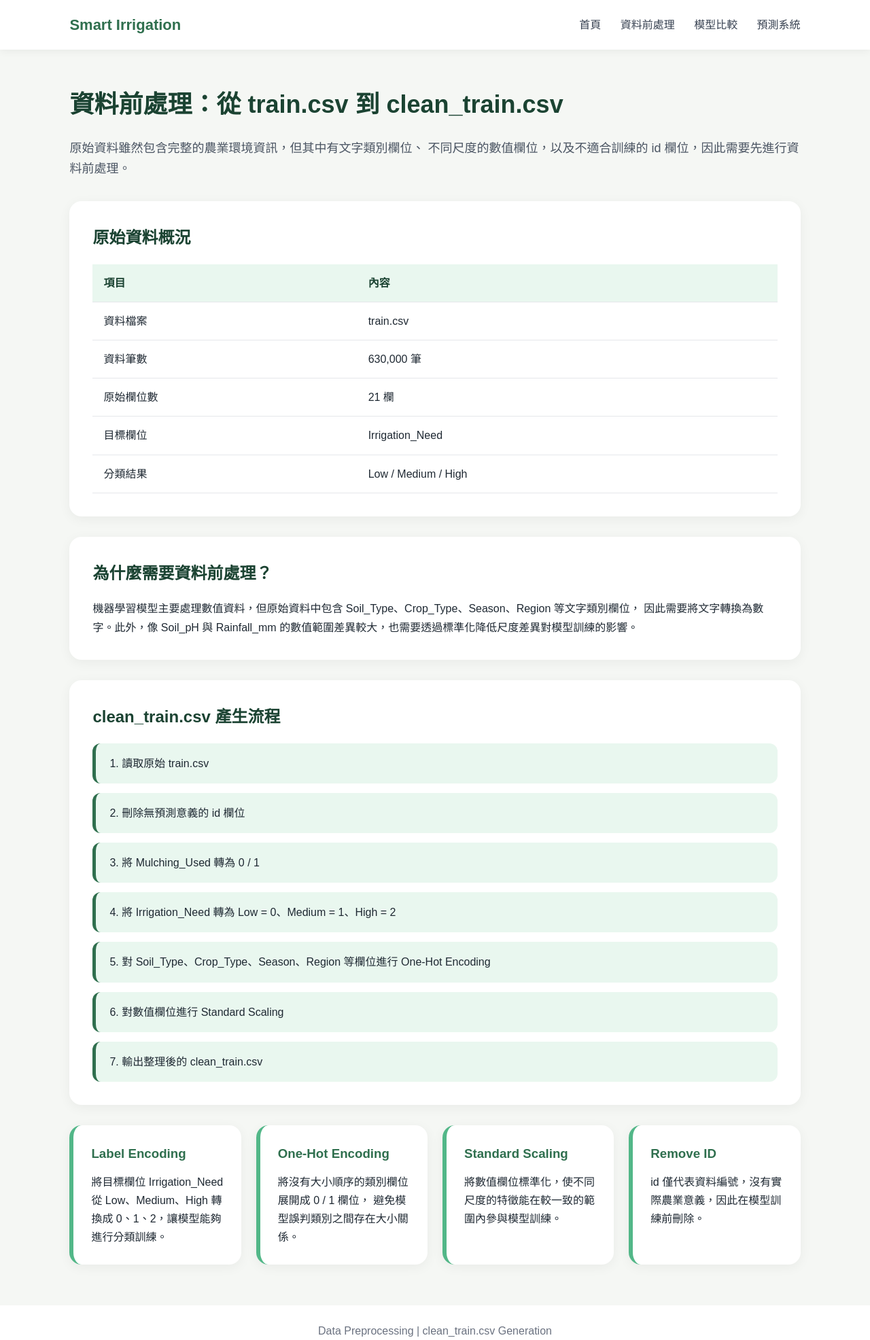
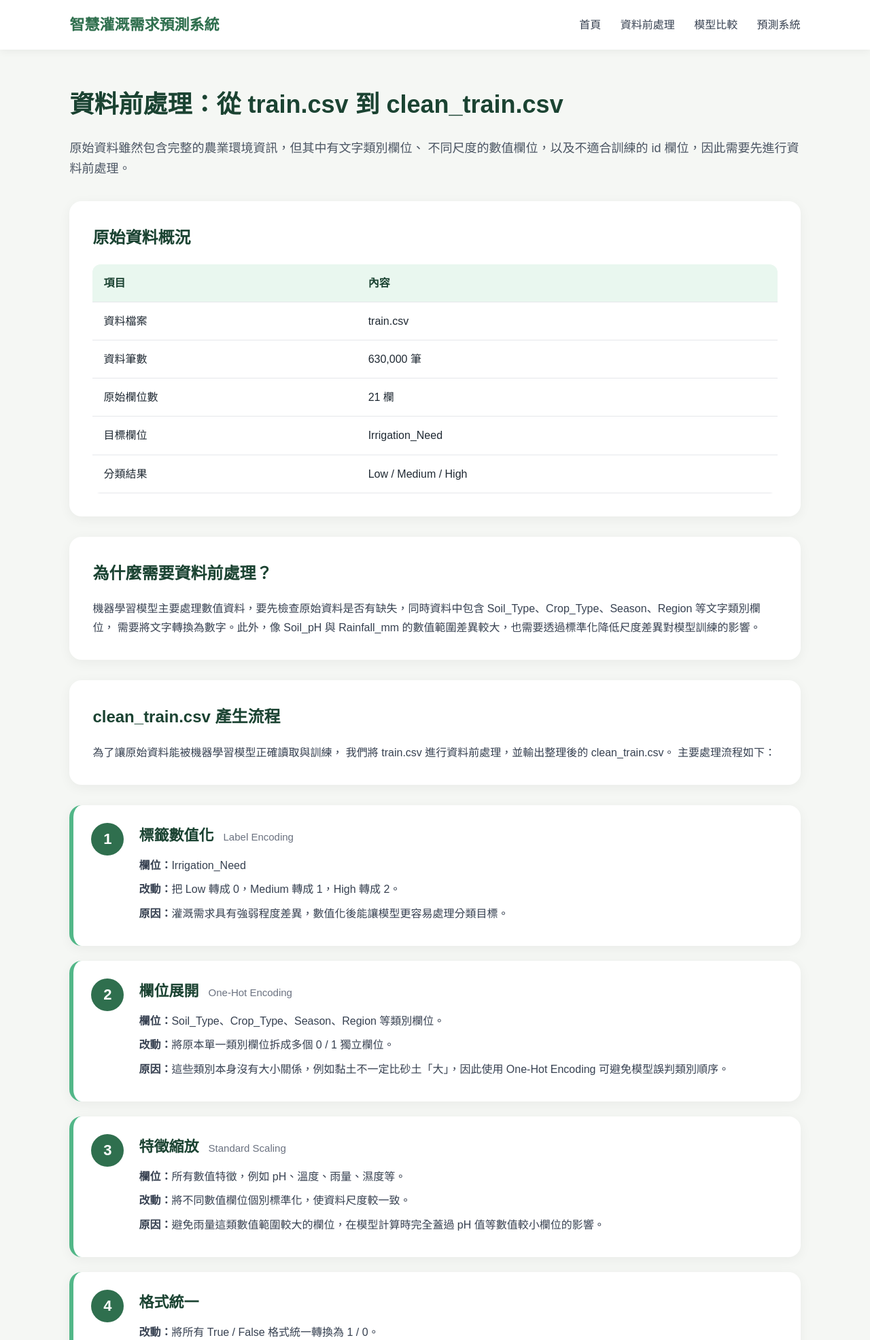
Before and after one commit to Kooji0716/irrigation_web, a Flask app: page /preprocessing in a window 1280 px wide. Shown: the top 1972 px of the page at 68% size. Run offline with Flask 3, Linux system fonts and the light colour scheme.

Commit message:
修改資料前處理的內容

```diff
--- a/static/css/style.css
+++ b/static/css/style.css
@@ -99,6 +114,10 @@ body {
     margin-bottom: 18px;
 }
 
+.section p {
+    color: #374151;
+}
+
 .page-title {
     margin-bottom: 32px;
 }
@@ -170,10 +204,16 @@ body {
     font-weight: 500;
 }
 
+/* =========================
+   Table
+========================= */
 table {
     width: 100%;
     border-collapse: collapse;
     margin-top: 16px;
+    background-color: #ffffff;
+    border-radius: 12px;
+    overflow: hidden;
 }
 
 table th,
@@ -188,6 +228,71 @@ table th {
     color: #1b4332;
 }
 
+table tr:hover td {
+    background-color: #f8fbf8;
+}
+
+/* =========================
+   Preprocessing Process Cards
+========================= */
+.process-list {
+    display: flex;
+    flex-direction: column;
+    gap: 22px;
+    margin-bottom: 30px;
+}
+
+.process-card {
+    display: flex;
+    gap: 22px;
+    background-color: #ffffff;
+    border-radius: 18px;
+    padding: 26px;
+    box-shadow: 0 4px 18px rgba(0, 0, 0, 0.05);
+    border-left: 6px solid #52b788;
+    transition: transform 0.2s ease, box-shadow 0.2s ease;
+}
+
+.process-card:hover {
+    transform: translateY(-4px);
+    box-shadow: 0 8px 26px rgba(0, 0, 0, 0.08);
+}
+
+.process-number {
+    width: 48px;
+    height: 48px;
+    min-width: 48px;
+    background-color: #2f6f4e;
+    color: #ffffff;
+    border-radius: 50%;
+    display: flex;
+    justify-content: center;
+    align-items: center;
+    font-size: 22px;
+    font-weight: 700;
+}
+
+.process-content h3 {
+    color: #1b4332;
+    margin-bottom: 12px;
+    font-size: 22px;
+}
+
+.process-content h3 span {
+    font-size: 15px;
+    color: #6b7280;
+    font-weight: 500;
+    margin-left: 8px;
+}
+
+.process-content p {
+    margin-bottom: 8px;
+    color: #374151;
+}
+
+/* =========================
+   Footer
+========================= */
 footer {
     text-align: center;
     padding: 24px;
--- a/templates/preprocessing.html
+++ b/templates/preprocessing.html
@@ -9,7 +9,7 @@
 <body>
 
     <header class="navbar">
-        <div class="logo">Smart Irrigation</div>
+        <div class="logo">智慧灌溉需求預測系統</div>
         <nav>
             <a href="/">首頁</a>
             <a href="/preprocessing">資料前處理</a>
@@ -62,57 +62,82 @@
         <section class="section">
             <h2>為什麼需要資料前處理？</h2>
             <p>
-                機器學習模型主要處理數值資料，但原始資料中包含
+                機器學習模型主要處理數值資料，要先檢查原始資料是否有缺失，同時資料中包含
                 Soil_Type、Crop_Type、Season、Region 等文字類別欄位，
-                因此需要將文字轉換為數字。此外，像 Soil_pH 與 Rainfall_mm
+                需要將文字轉換為數字。此外，像 Soil_pH 與 Rainfall_mm
                 的數值範圍差異較大，也需要透過標準化降低尺度差異對模型訓練的影響。
             </p>
         </section>
 
         <section class="section">
             <h2>clean_train.csv 產生流程</h2>
-
-            <div class="vertical-flow">
-                <div class="step">1. 讀取原始 train.csv</div>
-                <div class="step">2. 刪除無預測意義的 id 欄位</div>
-                <div class="step">3. 將 Mulching_Used 轉為 0 / 1</div>
-                <div class="step">4. 將 Irrigation_Need 轉為 Low = 0、Medium = 1、High = 2</div>
-                <div class="step">5. 對 Soil_Type、Crop_Type、Season、Region 等欄位進行 One-Hot Encoding</div>
-                <div class="step">6. 對數值欄位進行 Standard Scaling</div>
-                <div class="step">7. 輸出整理後的 clean_train.csv</div>
-            </div>
+            <p>
+                為了讓原始資料能被機器學習模型正確讀取與訓練，
+                我們將 train.csv 進行資料前處理，並輸出整理後的 clean_train.csv。
+                主要處理流程如下：
+            </p>
         </section>
 
-        <section class="cards">
-            <div class="card">
-                <h3>Label Encoding</h3>
-                <p>
-                    將目標欄位 Irrigation_Need 從 Low、Medium、High
-                    轉換成 0、1、2，讓模型能夠進行分類訓練。
-                </p>
+        <section class="process-list">
+
+            <div class="process-card">
+                <div class="process-number">1</div>
+                <div class="process-content">
+                    <h3>標籤數值化 <span>Label Encoding</span></h3>
+                    <p><strong>欄位：</strong>Irrigation_Need</p>
+                    <p><strong>改動：</strong>把 Low 轉成 0，Medium 轉成 1，High 轉成 2。</p>
+                    <p><strong>原因：</strong>灌溉需求具有強弱程度差異，數值化後能讓模型更容易處理分類目標。</p>
+                </div>
             </div>
 
-            <div class="card">
-                <h3>One-Hot Encoding</h3>
-                <p>
-                    將沒有大小順序的類別欄位展開成 0 / 1 欄位，
-                    避免模型誤判類別之間存在大小關係。
-                </p>
+            <div class="process-card">
+                <div class="process-number">2</div>
+                <div class="process-content">
+                    <h3>欄位展開 <span>One-Hot Encoding</span></h3>
+                    <p><strong>欄位：</strong>Soil_Type、Crop_Type、Season、Region 等類別欄位。</p>
+                    <p><strong>改動：</strong>將原本單一類別欄位拆成多個 0 / 1 獨立欄位。</p>
+                    <p><strong>原因：</strong>這些類別本身沒有大小關係，例如黏土不一定比砂土「大」，因此使用 One-Hot Encoding 可避免模型誤判類別順序。</p>
+                </div>
             </div>
 
-            <div class="card">
-                <h3>Standard Scaling</h3>
-                <p>
-                    將數值欄位標準化，使不同尺度的特徵能在較一致的範圍內參與模型訓練。
-                </p>
+            <div class="process-card">
+                <div class="process-number">3</div>
+                <div class="process-content">
+                    <h3>特徵縮放 <span>Standard Scaling</span></h3>
+                    <p><strong>欄位：</strong>所有數值特徵，例如 pH、溫度、雨量、濕度等。</p>
+                    <p><strong>改動：</strong>將不同數值欄位個別標準化，使資料尺度較一致。</p>
+                    <p><strong>原因：</strong>避免雨量這類數值範圍較大的欄位，在模型計算時完全蓋過 pH 值等數值較小欄位的影響。</p>
+                </div>
             </div>
 
-            <div class="card">
-                <h3>Remove ID</h3>
-                <p>
-                    id 僅代表資料編號，沒有實際農業意義，因此在模型訓練前刪除。
-                </p>
+            <div class="process-card">
+                <div class="process-number">4</div>
+                <div class="process-content">
+                    <h3>格式統一</h3>
+                    <p><strong>改動：</strong>將所有 True / False 格式統一轉換為 1 / 0。</p>
+                    <p><strong>原因：</strong>統一資料格式後，模型能以數值方式進行計算，避免不同資料型態造成訓練錯誤。</p>
+                </div>
             </div>
+
+            <div class="process-card">
+                <div class="process-number">5</div>
+                <div class="process-content">
+                    <h3>刪除用不到的 id 欄位</h3>
+                    <p><strong>欄位：</strong>id</p>
+                    <p><strong>改動：</strong>將 id 欄位從訓練資料中刪除。</p>
+                    <p><strong>原因：</strong>id 只代表資料編號，沒有實際農業意義。若放入模型，可能讓模型學到無意義的規律。</p>
+                </div>
+            </div>
+
+        </section>
+
+        <section class="section">
+            <h2>前處理後的結果</h2>
+            <p>
+                經過上述處理後，原始資料中的文字欄位、布林值與不同尺度的數值欄位，
+                會被轉換成機器學習模型可使用的數值格式。最後輸出的
+                <strong>clean_train.csv</strong> 將作為後續非神經網路模型與 Keras / TensorFlow 神經網路模型的訓練資料。
+            </p>
         </section>
 
     </main>
```
Also changed, not shown: other parts of static/css/style.css (+69 -0 lines).
